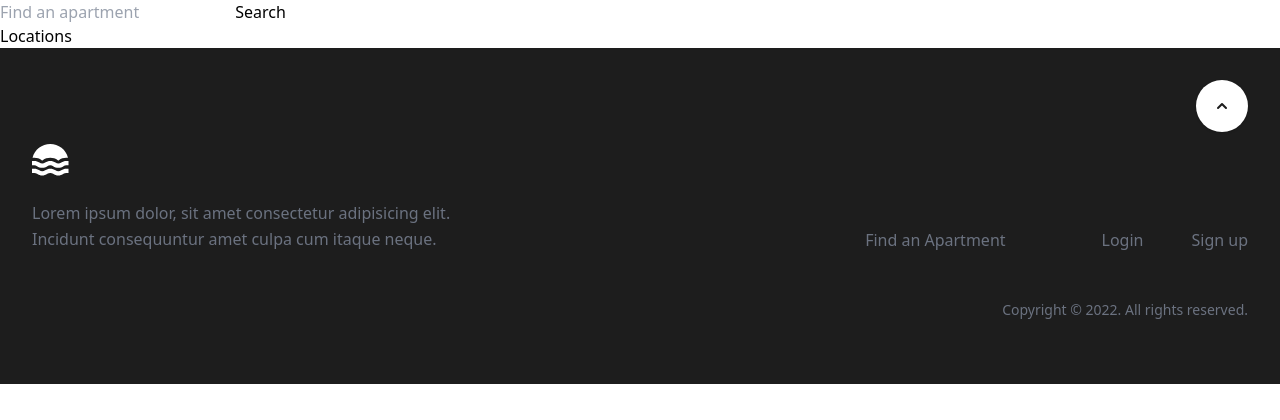
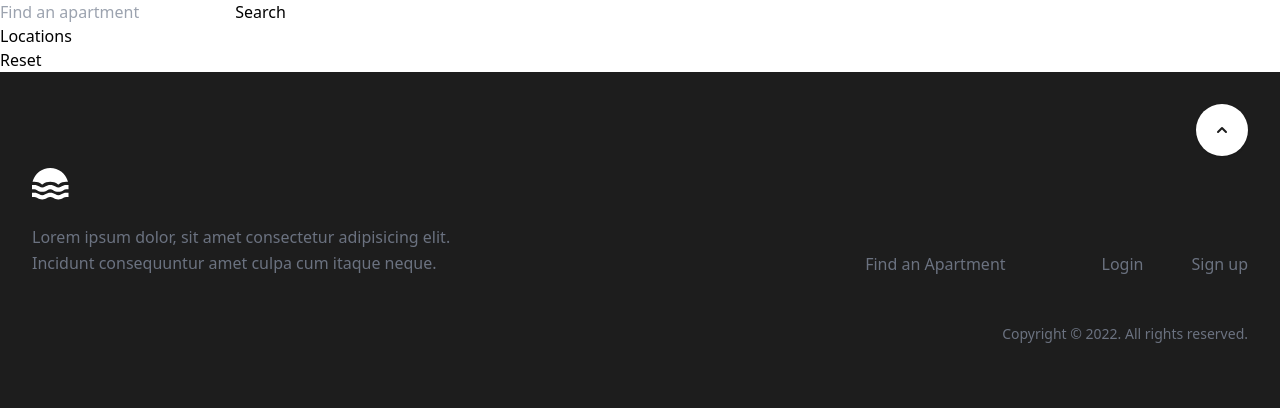
Before and after one commit to HarunaDev/realtor-marketplace, a Django app: page /listings/ in a window 1280 px wide. Shown: the part 80-500 px from the top of the page. Run offline with Django 5.2, Linux system fonts and the light colour scheme; data that the repository does not hold is empty; some libraries are stand-ins or nearby versions.

Commit message:
added link to reset the locations

```diff
--- a/realagent/listing/templates/listing/listings.html
+++ b/realagent/listing/templates/listing/listings.html
@@ -21,6 +21,8 @@
    {% endfor %}
 </ul>
 
+<a href="{% url 'listing:listings' %}">Reset</a>
+
 {% for property in listings %}
 <img src="{{property.thumbnail.url}}" alt="{{property.title}}">
 {% endfor %}
```
